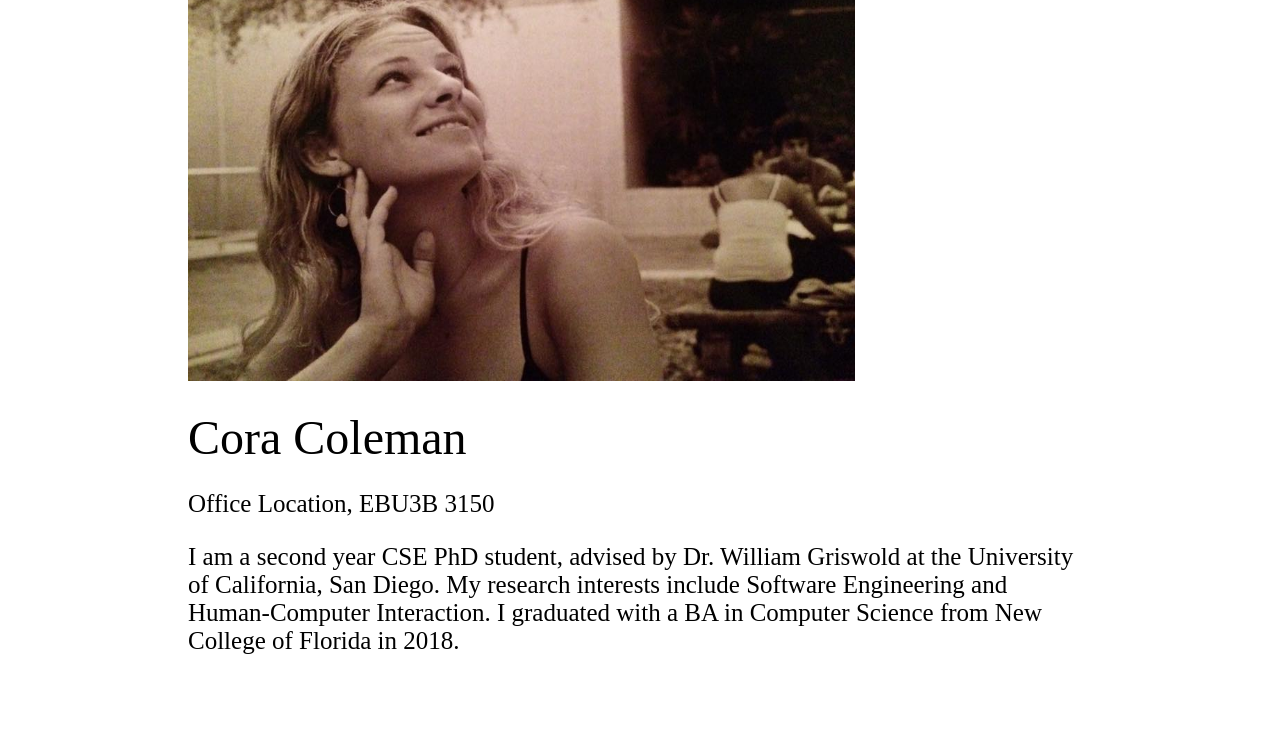
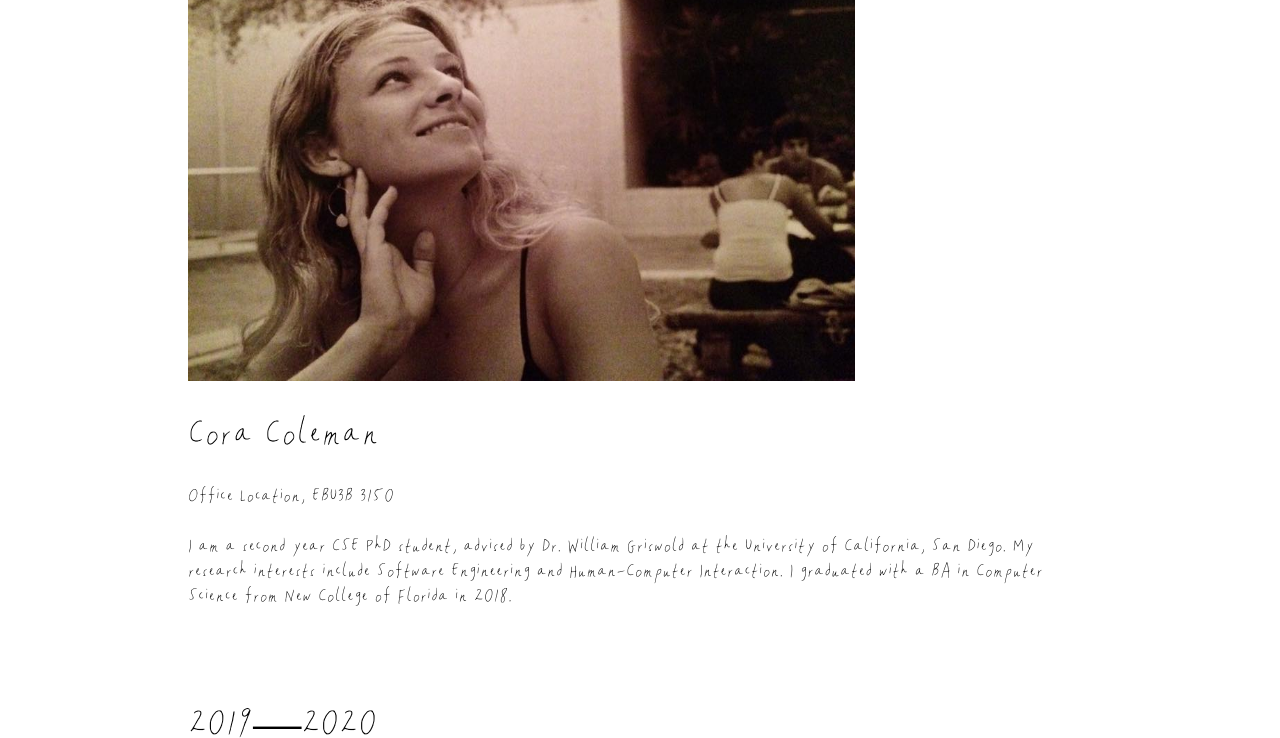
Before and after one commit to algebrot/algebrot.github.io, a website: page index.html in a window 1280 px wide. Shown: the part 127-865 px from the top of the page. Drawn offline with Linux system fonts and the light colour scheme.

Commit message:
okay really did it this time

```diff
--- a/styles/styles.css
+++ b/styles/styles.css
@@ -1,6 +1,6 @@
 @font-face {
-    font-family: "Hand-Regular";
-    src: url("../Hand-Regular.ttf");
+    font-family: "Corahand-Regular";
+    src: url("../Corahand-Regular.ttf");
 }
 
 .wrapper {
```
